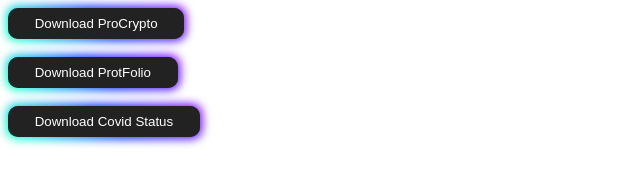
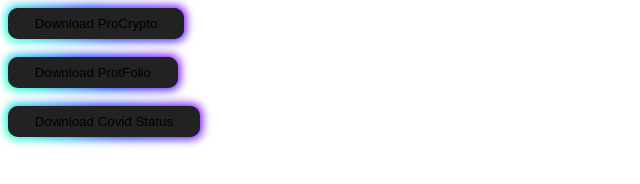
Before and after one commit to pratiknandani/covidstatus, a plain HTML site: page index.html in a window 1280 px wide. Shown: the whole page, without its empty margins (0-640 px from the left). Drawn offline with Linux system fonts and the light colour scheme.

Commit message:
Update style.css

```diff
--- a/style.css
+++ b/style.css
@@ -65,7 +65,8 @@
   border-radius: 10px;
 }
 
-a {
-    color: inherit;
+a:link, a:visited,  a:hover, a:active
+{
+    color: #000000;
     text-decoration: none;
 }
```
